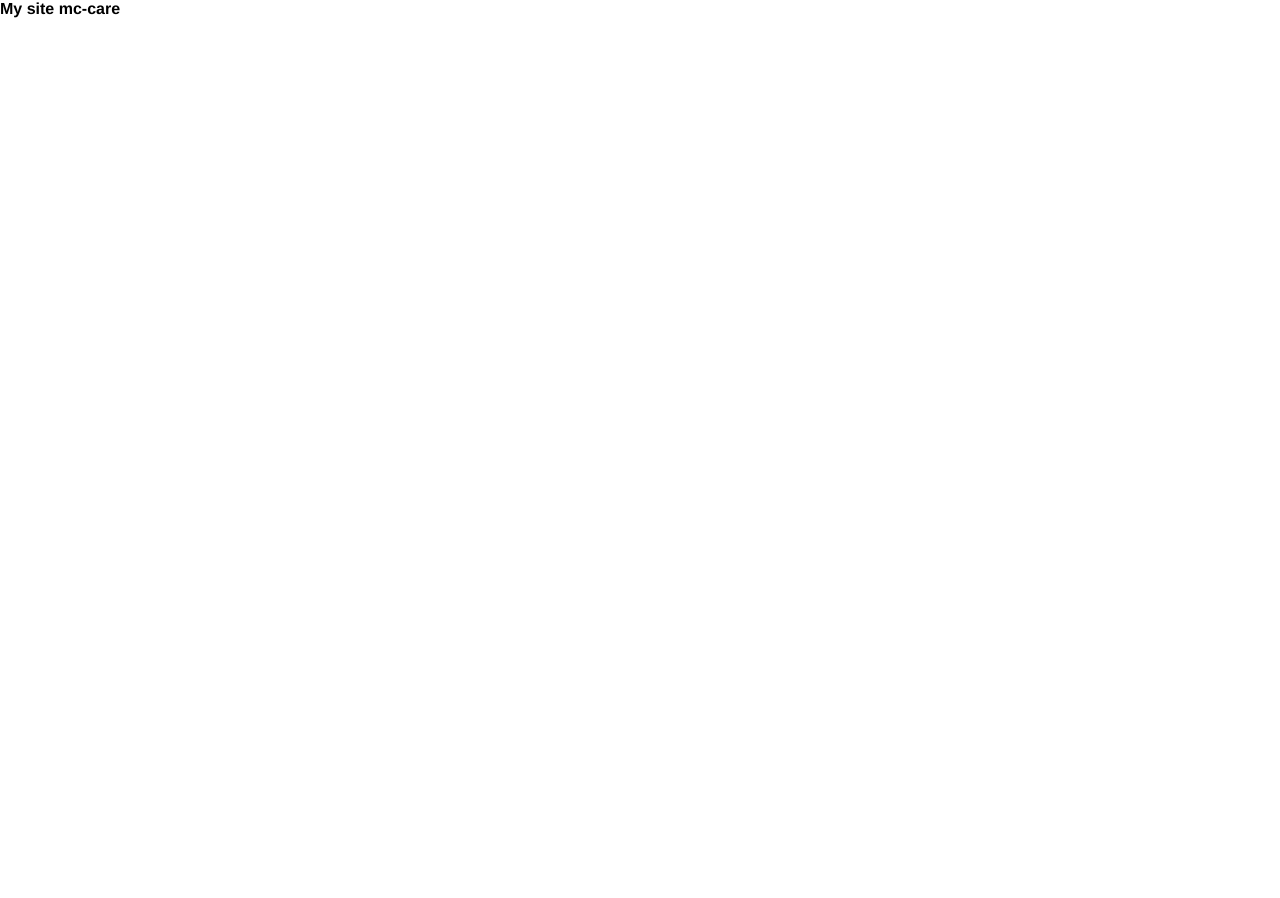
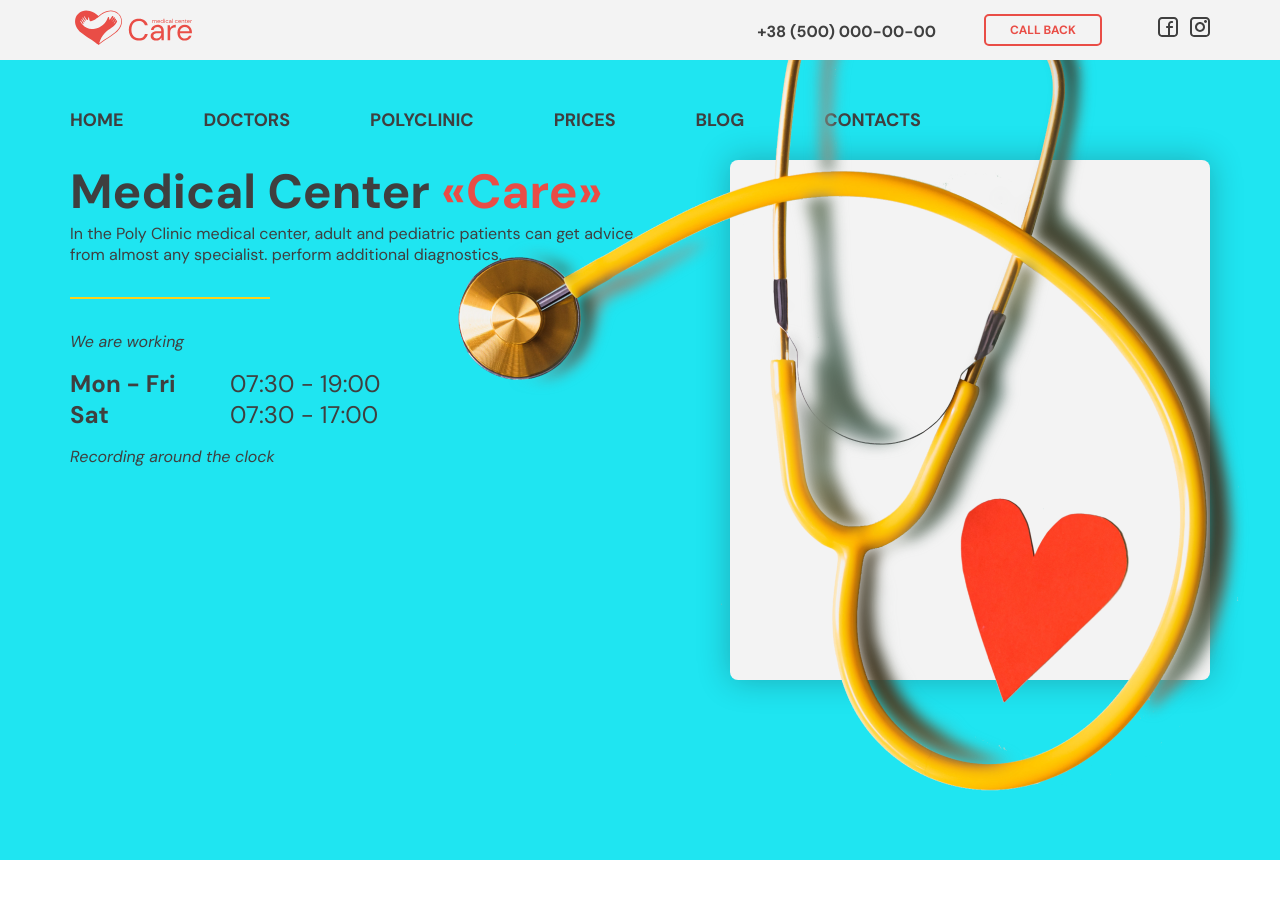
Before and after one commit to Viktoriia-Sp/mc-care, a plain HTML site: page index.html in a window 1280 px wide. Before the commit the page ends 800 px from the top, so only its background shows below. Drawn offline with Linux system fonts and the light colour scheme.

Commit message:
change top and banner

```diff
--- a/assets/css/style.css
+++ b/assets/css/style.css
@@ -1,3 +1,4 @@
+@import url('https://fonts.googleapis.com/css2?family=DM+Sans:ital,wght@0,400;0,500;0,700;1,400;1,500;1,700&display=swap');
 *, *:after, *:before {
   /* correct to count width and height */
   box-sizing: border-box;
@@ -20,7 +21,8 @@ body, html {
   width: 100%;
   left: 0;
   top: 0;
-  font-family: GT America,Helvetica,sans-serif;
+  font-family: 'DM Sans', sans-serif;
+  color: var(--grey);
 }
 
 li {
@@ -32,7 +34,7 @@ a {
 }
 
 ::selection {
-  background-color: var(--black);
+  background-color: var(--grey);
   color: var(--white);
 }
 
@@ -57,17 +59,182 @@ input:invalid {
 	box-shadow: 0 0 0 transparent;
 }
 
-@font-face {
-	font-family: May;
-	src: url(../fonts/May-Regular.woff2) format("woff2"), url(../fonts/May-Regular.woff) format("woff");
-	font-weight: 400;
-	font-style: normal;
-	font-display: swap;
+:root {
+	--light-grey: #F3F3F3;
+  --grey: #3F3F3F;
+	--black: #1F242A;
+	--white: #ffffff;
+	--green: #1FE5F1;
+  --blue: #1C90F5;
+  --yellow: #FFD11B;
+  --red: #E94D46;
 }
 
-:root {
-	--red: #ff0000;
-	--black: #000000;
-	--white: #ffffff;
-	--grey: #666666;
+.container{
+  max-width: 1140px;
+  margin: 0 auto;
 }
+
+section .btn,
+.btn {
+  position: relative;
+  -webkit-transition: all 200ms linear;
+  transition: all 200ms linear;
+  cursor: pointer;
+}
+
+/* Top */
+
+.top-section{
+  position: relative;
+  z-index: 2;
+}
+
+.top-section .header{
+  height: 60px;
+  background-color: var(--light-grey);
+}
+
+.top-section .container {
+  display: flex;
+  justify-content: space-between;
+  align-items: center;
+  padding-top: 0.4rem;
+}
+
+.top-section .coll-contact {
+  display: flex;
+  align-items: center;
+}
+
+.top-section .button-call
+{
+  border: 2px solid var(--red);
+  border-radius: 5px;
+  margin-right: 3rem;
+}
+
+.top-section .button-call a {
+  color: var(--red);
+  text-transform: uppercase;
+  font-size: 12px;
+  font-weight: 900;
+  text-align: center;
+  padding: 0.4rem 2em;
+  display: block;
+}
+
+.top-section .phone {
+  padding-right: 3rem;
+  padding-top: 0.2rem;
+  font-weight: 900;
+  color: var(--grey);
+}
+
+.top-section .s-network a {
+  padding-left: 0.5rem;
+}
+
+/* Banner */
+
+.banner-section {
+  height: 100vh;
+  position: relative;
+  background-color: var(--green);
+}
+
+.banner-section .img-home{
+  position: absolute;
+  top: -80px;
+  right: 0;
+}
+
+.banner-section h1{
+    font-size: 48px;
+}
+
+.banner-section h1 span{
+  color: var(--red);
+}
+
+.banner-section .grid-content{
+  display: flex;
+  flex-wrap: wrap;
+}
+
+.banner-section .grid-content .coll-1{
+  max-width: 50%;
+  flex: 0 0 50%;
+}
+
+.banner-section .grid-content .coll-2 {
+  max-width: 50%;
+  flex: 0 0 50%;
+  justify-content: end;
+  display: flex;
+}
+
+.banner-section .grid-content .separator{
+  width: 200px;
+  height: 0.1rem;
+  background-color: var(--yellow);
+  margin: 2rem 0;
+}
+
+.banner-section .grid-content .graph .coll-1,
+.banner-section .grid-content .graph .coll-2{
+ display: flex;
+}
+
+.banner-section .grid-content .graph .coll p {
+  margin: 0 2rem 0 0;
+  font-style: normal;
+  font-size: 24px;
+  font-weight: 900;
+  display: inline-block;
+  width: 8rem;
+}
+
+.banner-section .grid-content .graph p{
+  margin: 1rem 0;
+  font-style: italic;
+}
+
+.banner-section .grid-content .graph .coll span {
+  margin: 0;
+  font-style: normal;
+  font-size: 24px;
+}
+
+.banner-section .grid-content .form{
+  background-color: var(--light-grey);
+  height: 520px;
+  width: 480px;
+  border-radius: 0.5rem;
+  box-shadow: rgb(31 36 42 / 30%) 0 0 2em;
+}
+/* Top menu */
+
+.banner-section .main-menu{
+  margin: 0 auto;
+  display: inline-block;
+  width: 100%;
+  height: 100px;
+}
+
+.banner-section .main-menu .menu-top{
+  display: flex;
+  text-align: left;
+}
+
+.banner-section .main-menu .menu-top li {
+  padding-right: 5rem;
+  margin-top: 3rem;
+}
+
+.banner-section .main-menu .menu-top a{
+  color: var(--grey);
+  text-transform: uppercase;
+  font-size: 18px;
+  font-weight: 900;
+}
--- a/index.html
+++ b/index.html
@@ -4,12 +4,68 @@
     <meta charset="UTF-8">
     <meta http-equiv="X-UA-Compatible" content="IE=edge">
     <meta name="viewport" content="width=device-width, initial-scale=1.0">
-    <link type="text/css" rel="stylesheet" href="/assets/css/style.css">
+    <link type="text/css" rel="stylesheet" href="assets/css/style.css">
+    <link rel="preconnect" href="https://fonts.googleapis.com">
+    <link rel="preconnect" href="https://fonts.gstatic.com" crossorigin>
+    <link href="https://fonts.googleapis.com/css2?family=DM+Sans:ital,wght@0,400;0,500;0,700;1,400;1,500;1,700&display=swap" rel="stylesheet">
 
-    <title>Document</title>
+    <title>Medical Center «Care»</title>
 </head>
 <body>
-    <h1>My site mc-care</h1>
+    <section  class="top-section section" id="top">
+        <header id="header" class="header">
+            <div class="container">
+                <div class="coll-logo">
+                    <a href="#" class="logo"><img src="images/logo.svg" alt="img-logo"></a>
+                </div>
+                <div class="coll-contact">
+                    <div class="phone">+38 (500) 000-00-00</div>
+                    <div class="button-call btn"><a href="#">call back</a></div>
+                        <div class="s-network">
+                            <a href="#" class="facebook"><img src="images/Facebook.svg" alt="img-Facebook"></a>
+                            <a href="#" class="instagram"><img src="images/Instagram.svg" alt="img-Instagram"></a>
+                        </div>
+                </div>
+            </div>
+        </header>
+    </section>
+    <section  class="banner-section section" id="banner">
+        <div class="container">
+            <div class="main-menu">
+                <nav id="nav">
+                    <ul class="menu-top">
+                        <li><a href="#home">Home</a></li>
+                        <li><a href="#doctors">Doctors</a></li>
+                        <li><a href="#polyclinic">Polyclinic</a></li>
+                        <li><a href="#prices">Prices</a></li>
+                        <li><a href="#blog">Blog</a></li>
+                        <li><a href="#contact">Contacts</a></li>
+                    </ul>
+                </nav>
+            </div>
+        <div class="img-home"><img src="images/home-img 1.png" alt="home"></div>
+        <div class="grid-content">
+            <div class="coll-1">
+                <h1>Medical Center <span>«Care»</span></h1>
+                <p>In the Poly Clinic medical center, adult and pediatric patients can get advice from almost any specialist. perform additional diagnostics.</p>
+                <div class="separator"></div>
+                <div class="graph">
+                    <p>We are working</p>
+                    <div class="coll"><p>Mon - Fri</p><span>07:30 - 19:00</span></div>
+                    <div class="coll"><p>Sat</p><span>07:30 - 17:00</span></div>
+                    <p>Recording around the clock</p>
+                </div>
+            </div>
+            <div class="coll-2">
+                <div class="form"></div>
+            </div>
+        </div>
+
+    </div>
+    <!-- container -->
+    </section>
+
+
 </body>
-<script type="text/javascript" src="/assets/js/script.js"></script>
+<script type="text/javascript" src="assets/js/script.js"></script>
 </html>
```
Also changed, not shown: images/Facebook.svg (added), images/Instagram.svg (added), images/home-img 1.png (added), images/logo.svg (added).
